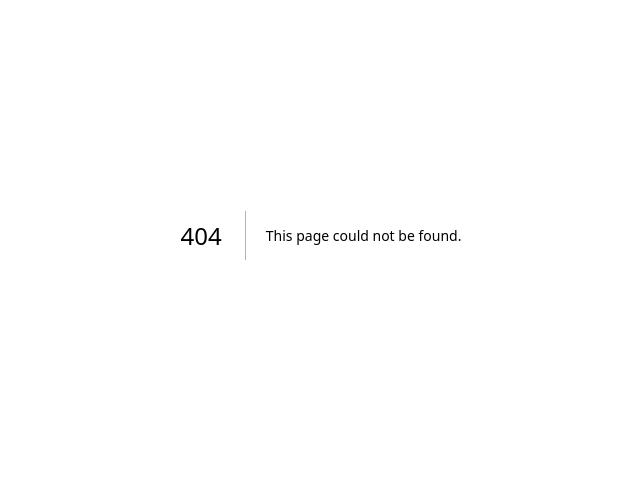
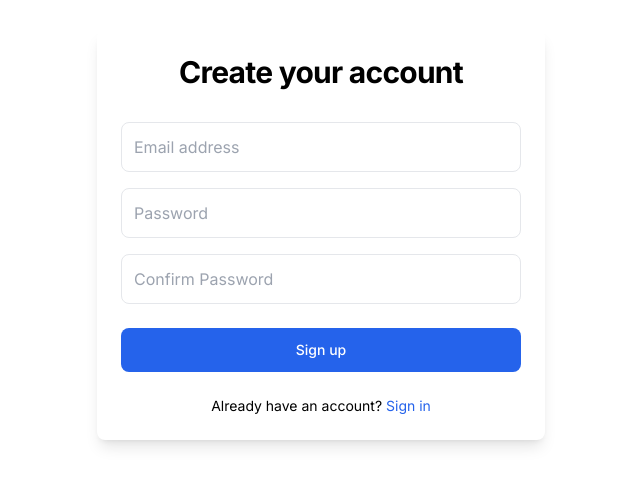
Before and after one commit to faridasadi/therapy-chatbot, a Next.js app in the folder web/: page /auth/signup in a window 1280 px wide. Before the commit this address had no page. Shown: the part 165-650 px from the top of the page, without its empty margins (319-959 px from the left). Built offline with nearby package versions, Linux system fonts and the light colour scheme.

Commit message:
Agent query: Please verify: 1. Can you access the sign-up page? 2. Does the registration form work? 3. After registering, can you log in and access the chat interface?

```diff
--- a/package.json
+++ b/package.json
@@ -13,11 +13,13 @@
     "@headlessui/react": "^2.2.0",
     "@heroicons/react": "^2.2.0",
     "@hookform/resolvers": "^3.9.1",
+    "@prisma/client": "^6.0.0",
     "@types/pg": "^8.11.10",
     "bcryptjs": "^2.4.3",
     "clsx": "^2.1.1",
     "next-auth": "^4.24.10",
     "pg": "^8.13.1",
+    "prisma": "^6.0.0",
     "react-hook-form": "^7.53.2",
     "socket.io-client": "^4.8.1",
     "tailwindcss-animate": "^1.0.7",
--- /dev/null
+++ b/web/src/app/api/auth/signup/route.ts
@@ -0,0 +1,49 @@
+import { NextResponse } from "next/server";
+import { hash } from "bcryptjs";
+import db from "@/lib/db";
+import { z } from "zod";
+
+const signUpSchema = z.object({
+  email: z.string().email(),
+  password: z.string().min(6),
+});
+
+export async function POST(request: Request) {
+  try {
+    const body = await request.json();
+    const { email, password } = signUpSchema.parse(body);
+
+    // Check if user already exists
+    const existingUser = await db.getUserByEmail(email);
+    if (existingUser) {
+      return NextResponse.json(
+        { message: "User already exists" },
+        { status: 400 }
+      );
+    }
+
+    // Hash the password
+    const hashedPassword = await hash(password, 12);
+
+    // Create new user
+    await db.createUser(email, hashedPassword);
+
+    return NextResponse.json(
+      { message: "User created successfully" },
+      { status: 201 }
+    );
+  } catch (error) {
+    if (error instanceof z.ZodError) {
+      return NextResponse.json(
+        { message: "Invalid input data" },
+        { status: 400 }
+      );
+    }
+
+    console.error("Signup error:", error);
+    return NextResponse.json(
+      { message: "Internal server error" },
+      { status: 500 }
+    );
+  }
+}
--- a/web/src/app/auth/signin/page.tsx
+++ b/web/src/app/auth/signin/page.tsx
@@ -3,6 +3,7 @@
 import { useState } from "react";
 import { signIn } from "next-auth/react";
 import { useForm } from "react-hook-form";
+import Link from "next/link";
 import { zodResolver } from "@hookform/resolvers/zod";
 import { z } from "zod";
 
@@ -23,11 +24,14 @@ export default function SignIn() {
     try {
       const result = await signIn("credentials", {
         ...data,
-        redirect: false,
+        redirect: true,
+        callbackUrl: "/"
       });
 
       if (result?.error) {
         setError("Invalid credentials");
+      } else {
+        window.location.href = "/";
       }
     } catch (err) {
       setError("An error occurred. Please try again.");
@@ -84,6 +88,13 @@ export default function SignIn() {
           >
             Sign in
           </button>
+
+          <div className="text-center text-sm">
+            Don't have an account?{" "}
+            <Link href="/auth/signup" className="text-blue-600 hover:text-blue-700">
+              Sign up
+            </Link>
+          </div>
         </form>
       </div>
     </div>
--- /dev/null
+++ b/web/src/app/auth/signup/page.tsx
@@ -0,0 +1,141 @@
+"use client";
+
+import { useState } from "react";
+import { useRouter } from "next/navigation";
+import { useForm } from "react-hook-form";
+import { zodResolver } from "@hookform/resolvers/zod";
+import { z } from "zod";
+import Link from "next/link";
+import { signIn } from "next-auth/react";
+
+const signUpSchema = z.object({
+  email: z.string().email("Invalid email address"),
+  password: z.string().min(6, "Password must be at least 6 characters"),
+  confirmPassword: z.string()
+}).refine((data) => data.password === data.confirmPassword, {
+  message: "Passwords don't match",
+  path: ["confirmPassword"],
+});
+
+type SignUpData = z.infer<typeof signUpSchema>;
+
+export default function SignUp() {
+  const [error, setError] = useState<string>("");
+  const router = useRouter();
+  const { register, handleSubmit, formState: { errors } } = useForm<SignUpData>({
+    resolver: zodResolver(signUpSchema),
+  });
+
+  const onSubmit = async (data: SignUpData) => {
+    try {
+      const response = await fetch("/api/auth/signup", {
+        method: "POST",
+        headers: {
+          "Content-Type": "application/json",
+        },
+        body: JSON.stringify({
+          email: data.email,
+          password: data.password,
+        }),
+      });
+
+      if (!response.ok) {
+        const error = await response.json();
+        throw new Error(error.message || "Failed to create account");
+      }
+
+      // Sign in the user after successful registration
+      const result = await signIn("credentials", {
+        email: data.email,
+        password: data.password,
+        redirect: false,
+      });
+
+      if (result?.error) {
+        setError("Failed to sign in after registration");
+      } else {
+        router.push("/");
+      }
+    } catch (err) {
+      setError(err instanceof Error ? err.message : "An error occurred");
+    }
+  };
+
+  return (
+    <div className="flex min-h-screen flex-col items-center justify-center">
+      <div className="w-full max-w-md space-y-8 rounded-lg bg-white p-6 shadow-lg">
+        <div>
+          <h2 className="text-center text-3xl font-bold tracking-tight">
+            Create your account
+          </h2>
+        </div>
+        <form className="mt-8 space-y-6" onSubmit={handleSubmit(onSubmit)}>
+          <div className="space-y-4 rounded-md">
+            <div>
+              <label htmlFor="email" className="sr-only">
+                Email address
+              </label>
+              <input
+                {...register("email")}
+                type="email"
+                className="relative block w-full rounded-lg border p-3"
+                placeholder="Email address"
+              />
+              {errors.email && (
+                <p className="mt-1 text-sm text-red-500">{errors.email.message}</p>
+              )}
+            </div>
+            <div>
+              <label htmlFor="password" className="sr-only">
+                Password
+              </label>
+              <input
+                {...register("password")}
+                type="password"
+                className="relative block w-full rounded-lg border p-3"
+                placeholder="Password"
+              />
+              {errors.password && (
+                <p className="mt-1 text-sm text-red-500">{errors.password.message}</p>
+              )}
+            </div>
+            <div>
+              <label htmlFor="confirmPassword" className="sr-only">
+                Confirm Password
+              </label>
+              <input
+                {...register("confirmPassword")}
+                type="password"
+                className="relative block w-full rounded-lg border p-3"
+                placeholder="Confirm Password"
+              />
+              {errors.confirmPassword && (
+                <p className="mt-1 text-sm text-red-500">
+                  {errors.confirmPassword.message}
+                </p>
+              )}
+            </div>
+          </div>
+
+          {error && (
+            <div className="text-center text-sm text-red-500">{error}</div>
+          )}
+
+          <button
+            type="submit"
+            className="group relative flex w-full justify-center rounded-lg bg-blue-600 px-4 py-3 text-sm font-medium text-white hover:bg-blue-700"
+          >
+            Sign up
+          </button>
+
+          <div className="text-center text-sm">
+            Already have an account?{" "}
+            <Link href="/auth/signin" className="text-blue-600 hover:text-blue-700">
+              Sign in
+            </Link>
+          </div>
+        </form>
+      </div>
+    </div>
+  );
+}
--- a/web/src/app/components/SignUpModal.tsx
+++ b/web/src/app/components/SignUpModal.tsx
@@ -1,7 +1,7 @@
 "use client";
 
 import { useState } from "react";
-import { signIn } from "next-auth/react";
+import { useRouter } from "next/navigation";
 
 interface SignUpModalProps {
   isOpen: boolean;
@@ -9,6 +9,7 @@ interface SignUpModalProps {
 }
 
 export default function SignUpModal({ isOpen, onClose }: SignUpModalProps) {
+  const router = useRouter();
   if (!isOpen) return null;
 
   return (
@@ -26,7 +27,7 @@ export default function SignUpModal({ isOpen, onClose }: SignUpModalProps) {
             Maybe Later
           </button>
           <button
-            onClick={() => signIn(undefined, { callbackUrl: "/" })}
+            onClick={() => router.push('/auth/signup')}
             className="px-4 py-2 bg-blue-500 text-white rounded-lg hover:bg-blue-600"
           >
             Sign Up
--- a/web/src/app/layout.tsx
+++ b/web/src/app/layout.tsx
@@ -2,12 +2,12 @@ import "./globals.css"
 import { Inter } from "next/font/google"
 import Providers from "./providers"
 
-const inter = Inter({ subsets: ["latin"] })
+const inter = Inter({ subsets: ["latin"] });
 
 export const metadata = {
   title: "Therapy Chatbot",
   description: "AI-powered therapy chat assistant",
-}
+};
 
 export default function RootLayout({
   children,
@@ -18,9 +18,7 @@ export default function RootLayout({
     <html lang="en">
       <body className={inter.className}>
         <Providers>
-          <main className="flex min-h-screen flex-col items-center justify-between">
-            {children}
-          </main>
+          {children}
         </Providers>
       </body>
     </html>
```
Also changed, not shown: 1 other file (tests, documents, lock files or other folders).
